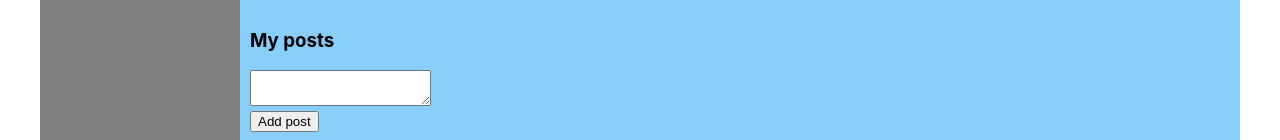
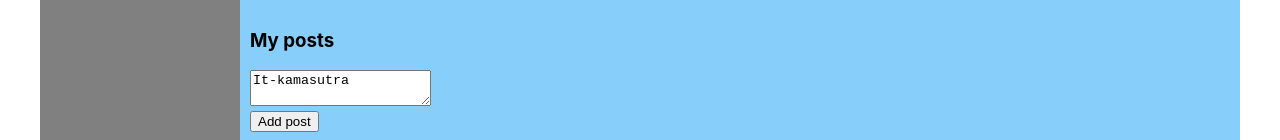
Before and after one commit to JekCort/SocialNetwork, a React (Create React App) app: page /Profile in a window 1280 px wide. Shown: the part 404-544 px from the top of the page. Built offline with nearby package versions, Linux system fonts and the light colour scheme; grey boxes are pictures that could not be loaded.

Commit message:
less34 FLUX, update Add post

```diff
--- a/src/App.tsx
+++ b/src/App.tsx
@@ -8,17 +8,21 @@ import {Route} from "react-router-dom";
 import {News} from "./components/News/News";
 import {Music} from "./components/Music/Music";
 import {Settings} from "./components/Settings/Settings";
-import {addPost, statePropsType} from "./redax/state";
+import {addPost, statePropsType, updateNewPostText} from "./redax/state";
 
 type AppPropsType = {
     state: statePropsType
-    addPost: (postMessage: string) => void
+    addPost: () => void
+    updateNewPostText: (newText: string) => void
 }
 
 const App = (props: AppPropsType) => {
 
     const HandlerDialogs = () => <Dialogs state={props.state.dialogsPage}/>
-    const HandlerProfile = () => <Profile state={props.state.profilePage} addPost={addPost}/>
+    const HandlerProfile = () => <Profile profilePage={props.state.profilePage}
+                                          addPost={props.addPost}
+                                          updateNewPostText={props.updateNewPostText}
+    />
     return (
 
         <div className='app-wrapper'>
--- a/src/components/Profile/MyPosts/MyPosts.tsx
+++ b/src/components/Profile/MyPosts/MyPosts.tsx
@@ -5,7 +5,10 @@ import {postPropsType, postsPropsType, profilePagePropsType} from "../../../reda
 
 type MyPostsPropsType = {
     posts: Array<postPropsType>
-    addPost: (postMessage: string) => void
+    newPostText: string
+    addPost: () => void
+    updateNewPostText: (newText: string) => void
+
 
 }
 
@@ -16,8 +19,13 @@ export const MyPosts = (props: MyPostsPropsType) => {
     const newPostElement = React.createRef<HTMLTextAreaElement>()
 
     const addPost = () => {
+        props.addPost()
+
+    }
+
+    const onChangeHandler = () => {
         const text = newPostElement.current?.value || ''
-        props.addPost(text)
+        props.updateNewPostText(text)
     }
     return (
 
@@ -25,7 +33,7 @@ export const MyPosts = (props: MyPostsPropsType) => {
             <h3>My posts</h3>
             <div>
                 <div>
-                    <textarea ref={newPostElement}></textarea>
+                    <textarea onChange={onChangeHandler} ref={newPostElement} value={props.newPostText}/>
                 </div>
                 <div>
                     <button onClick={addPost}>Add post</button>
--- a/src/components/Profile/Profile.tsx
+++ b/src/components/Profile/Profile.tsx
@@ -5,8 +5,9 @@ import {ProfileInfo} from './ProfileInfo/ProfileInfo';
 import {profilePagePropsType} from "../../redax/state";
 
 type ProfilePropsType = {
-    state: profilePagePropsType
-    addPost: (postMessage: string) => void
+    profilePage: profilePagePropsType
+    addPost: () => void
+    updateNewPostText: (newText: string) => void
 }
 
 export const Profile = (props: ProfilePropsType) => {
@@ -15,7 +16,7 @@ export const Profile = (props: ProfilePropsType) => {
     return (
         <div>
             <ProfileInfo/>
-            <MyPosts posts={props.state.posts} addPost={props.addPost}/>
+            <MyPosts posts={props.profilePage.posts} newPostText={props.profilePage.newPostText} addPost={props.addPost} updateNewPostText={props.updateNewPostText}/>
         </div>
     );
 };
--- a/src/redax/state.tsx
+++ b/src/redax/state.tsx
@@ -28,6 +28,7 @@ export type messagesPropsType = {
 
 export type profilePagePropsType = {
     posts: Array<postPropsType>
+    newPostText:string
 }
 
 export type dialogsPagePropsType = {
@@ -47,7 +48,8 @@ export const state = {
         posts: [
             {id: 1, message: "Hi, how are you?", likesCount: 15},
             {id: 2, message: "It's my first post", likesCount: 7}
-        ]
+        ],
+        newPostText:'It-kamasutra'
 
     },
     dialogsPage: {
@@ -66,15 +68,21 @@ export const state = {
             {id: 5, name: "Valera"}
         ]
     },
-    sidebar: {}
+    // sidebar: {}
 }
 
-export const addPost = (postMessage: string) => {
+export const addPost = () => {
     const newPost = {
         id: 5,
-        message: postMessage,
+        message: state.profilePage.newPostText,
         likesCount: 0
     }
     state.profilePage.posts.push(newPost)
+    state.profilePage.newPostText = ''
     rerenderEntireTree(state)
 }
+
+export const updateNewPostText = (newText: string) => {
+    state.profilePage.newPostText = newText
+    rerenderEntireTree(state)
+}
--- a/src/render.tsx
+++ b/src/render.tsx
@@ -1,14 +1,14 @@
 import React from 'react';
 import ReactDOM from 'react-dom';
 import App from './App';
-import {addPost, statePropsType} from "./redax/state";
+import {addPost, statePropsType, updateNewPostText} from "./redax/state";
 import {BrowserRouter} from "react-router-dom";
 
 
 export const rerenderEntireTree = (state:statePropsType) => {
     ReactDOM.render(
         <BrowserRouter>
-            <App state={state} addPost={addPost}/>
+            <App state={state} addPost={addPost} updateNewPostText={updateNewPostText}/>
         </BrowserRouter>,
         document.getElementById('root')
 
```
